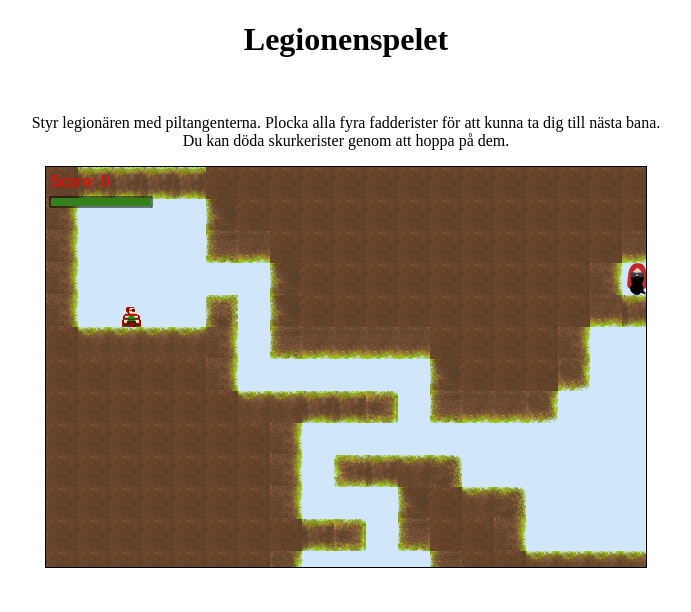
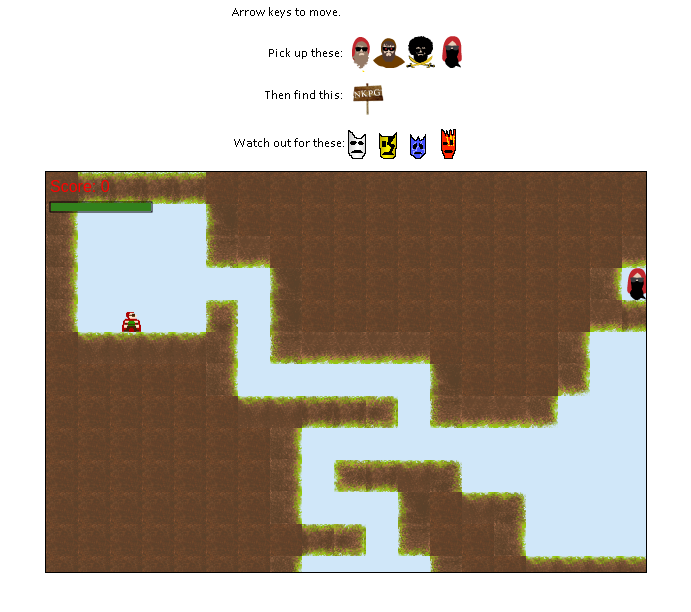
Before and after one commit to steenstn/steenstn.github.io, a plain HTML site: page index.html in a window 1280 px wide. Shown: the whole page, without its empty margins (294-985 px from the left). Drawn offline with Linux system fonts and the light colour scheme.

Commit message:
Added howto picture

```diff
--- a/index.html
+++ b/index.html
@@ -20,9 +20,8 @@
   </style>
 </head>
 <body>
-<h1>Legionenspelet</h1><br />
-<p>Styr legionären med piltangenterna. Plocka alla fyra fadderister för att kunna ta dig till nästa bana.<br />
-Du kan döda skurkerister genom att hoppa på dem.</p>
+<div align="center">
+<img src="howto.png"/></div>
 <canvas id='c'></canvas>
 <script src="player.js"></script>
 <script>
```
Also changed, not shown: howto.png (added).
